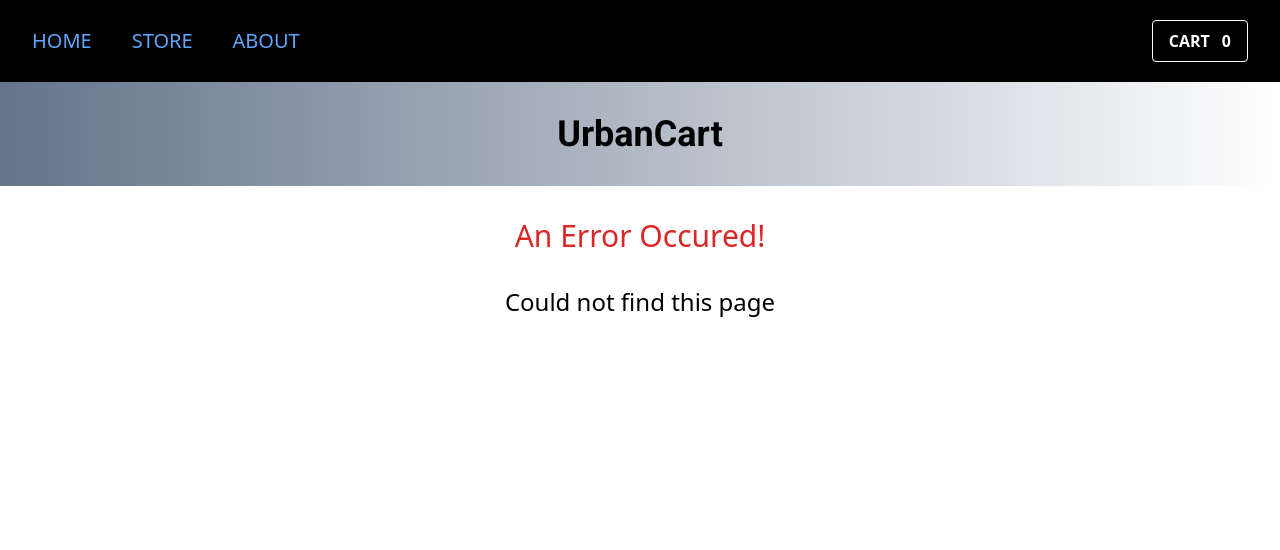
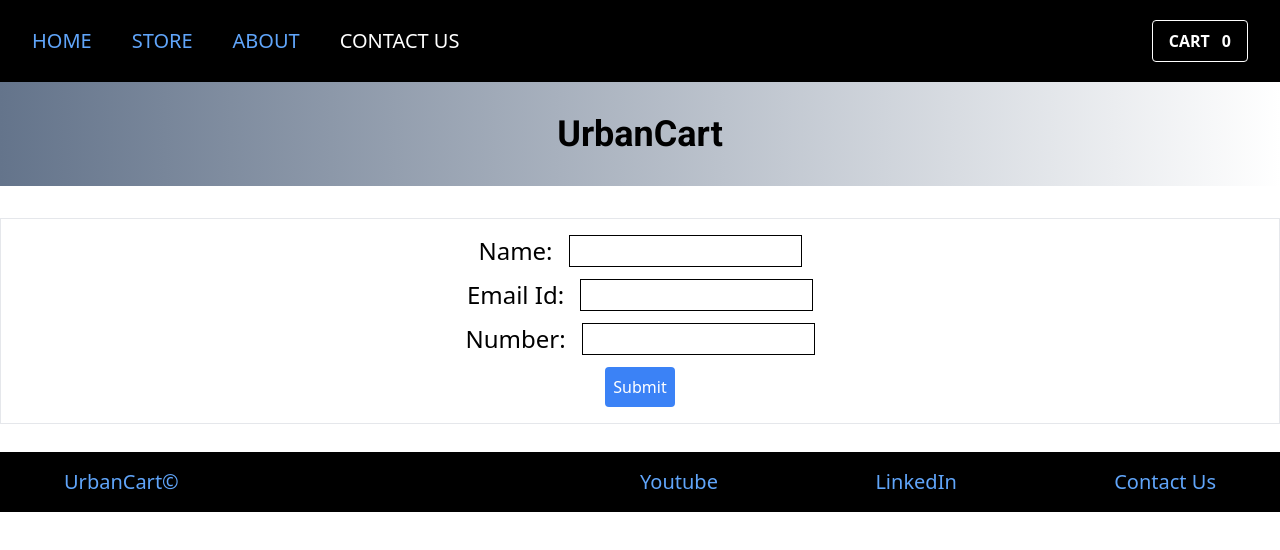
Before and after one commit to sidaswal7/ecom-app, a React (Create React App) app: page /contact in a window 1280 px wide. Shown: the top 550 px of the page. Built offline with nearby package versions, Linux system fonts and the light colour scheme.

Commit message:
added post request for form

```diff
--- a/src/App.js
+++ b/src/App.js
@@ -6,6 +6,7 @@ import Home from "./pages/Home";
 import Store from "./pages/Store";
 import About from "./pages/About";
 import ErrorPage from "./pages/Error";
+import ContactUs from "./pages/ContactUs";
 
 const router = createBrowserRouter([
   {
@@ -16,6 +17,7 @@ const router = createBrowserRouter([
       { path: "/", element: <Home /> },
       { path: "/store", element: <Store /> },
       { path: "/about", element: <About /> },
+      { path: "/contact", element: <ContactUs/>}
     ],
   },
 ]);
--- /dev/null
+++ b/src/components/Contact/ContactForm.js
@@ -0,0 +1,51 @@
+import React, { useRef } from "react";
+
+const ContactForm = ()=> {
+    const nameRef = useRef('');
+    const emailRef = useRef('');
+    const numberRef = useRef('');
+
+    const formHandler = (event)=>{
+        event.preventDefault();
+
+        const userData = {
+            name: nameRef.current.value,
+            email: emailRef.current.value,
+            number: numberRef.current.value
+        }
+        async function submitData() {
+            const response = await fetch(
+              'https://ecom-app-ddeb9-default-rtdb.firebaseio.com/userData.json',
+              {
+                method: 'POST',
+                body: JSON.stringify(userData),
+              }
+            );
+            const data = await response.json();
+            console.log(data);
+          }
+
+          submitData();
+
+    }
+    return (
+        <form onSubmit={formHandler} className="flex justify-center flex-col items-center border py-4">
+            <div className="mb-3 flex">
+                <label htmlFor="name" className="mr-4 text-2xl font-medium">Name: </label>
+                <input type="text" id="name" ref={nameRef} className="border-black border"/>
+            </div>
+            <div className="mb-3 flex">
+                <label htmlFor="email" className="mr-4 text-2xl font-medium">Email Id: </label>
+                <input type="email" id="email" ref={emailRef} className="border-black border"/>
+            </div>
+            <div className="mb-3 flex">
+                <label htmlFor="number" className="mr-4 text-2xl font-medium">Number: </label>
+                <input type="number" id="number" ref={numberRef} className="border-black border"/>
+            </div>
+            <button type="submit" className="bg-blue-500 hover:bg-blue-600 p-2 rounded text-white ">Submit</button>
+
+        </form>
+    )
+}
+
+export default ContactForm;
--- a/src/components/Footer/Footer.js
+++ b/src/components/Footer/Footer.js
@@ -4,7 +4,7 @@ import { NavLink } from "react-router-dom";
 const Footer = ()=>{
     return(
         <footer>
-            <div className="flex justify-between px-16 text-blue-400 bg-black py-4 items-center text-xl">
+            <div className="flex justify-between px-16 text-blue-400 bg-black py-4 items-center text-xl mt-7">
                 <h2 className="basis-1/2">UrbanCart&#169;</h2>
                 <ul className="flex justify-between basis-1/2">
                     <li>
--- a/src/components/Header/Navigation.js
+++ b/src/components/Header/Navigation.js
@@ -9,8 +9,11 @@ const Navigation = ()=> {
             <li className="mr-10 text-xl">
                 <NavLink to="/store" className={({isActive})=> isActive ? "text-white":''}>STORE</NavLink>
             </li>
+            <li className="text-xl mr-10">
+                <NavLink to="/about" className={({isActive})=> isActive ? "text-white":''}>ABOUT</NavLink>
+            </li>
             <li className="text-xl">
-                <NavLink to="/about" className={({isActive})=> isActive ? "text-white":''}>ABOUT</NavLink>
+                <NavLink to="/contact" className={({isActive})=> isActive ? "text-white":''}>CONTACT US</NavLink>
             </li>
         </ul>
     )
--- /dev/null
+++ b/src/pages/ContactUs.js
@@ -0,0 +1,7 @@
+import React from "react";
+import ContactForm from "../components/Contact/ContactForm";
+
+const ContactUs = ()=>{
+    return <ContactForm/>
+}
+export default ContactUs;
```
